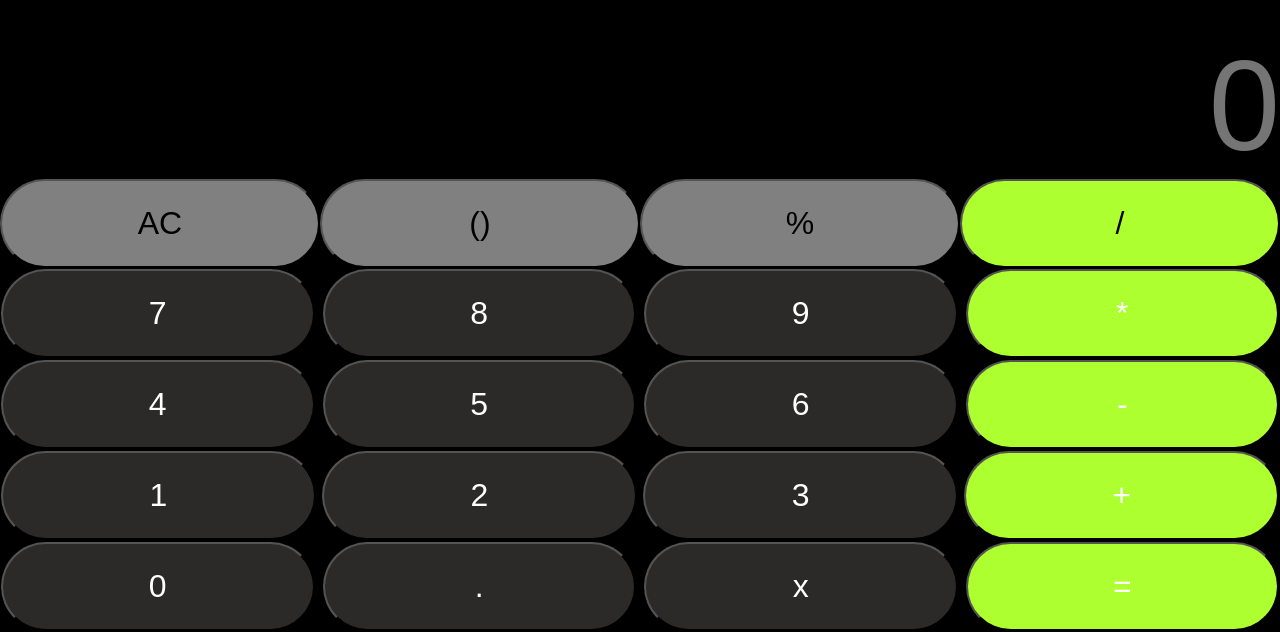
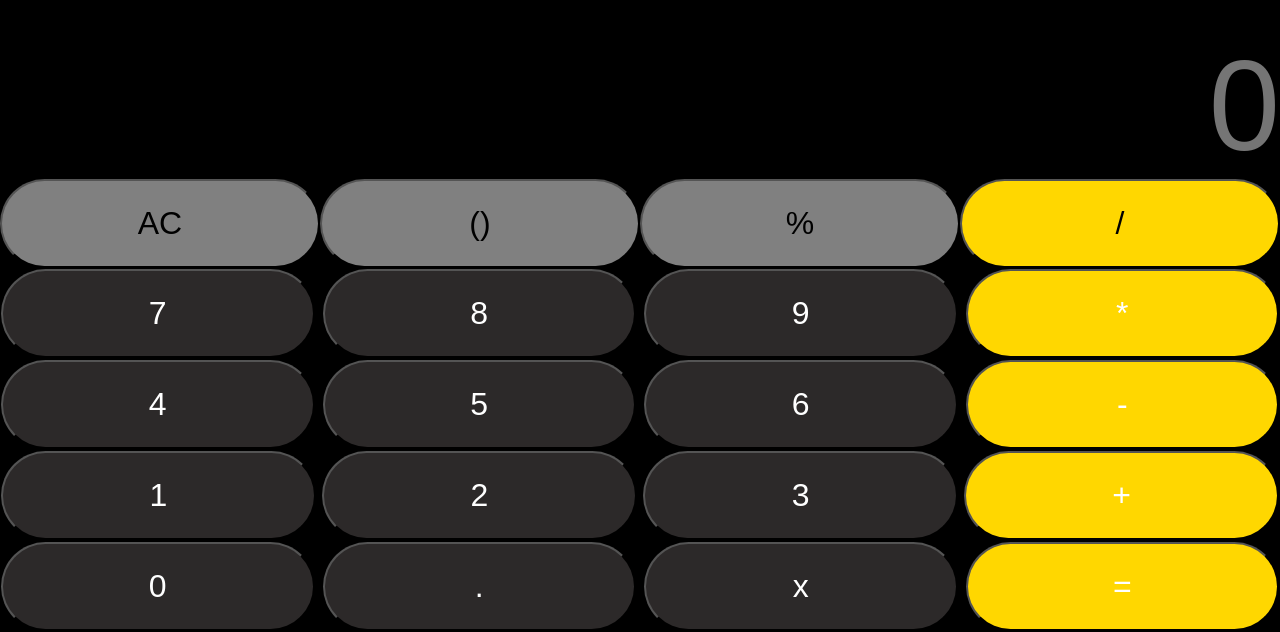
Before and after one commit to temchelsy/calculator, a plain HTML site: page index.html in a window 1280 px wide. Shown: the part 176-808 px from the top of the page. Drawn offline with Linux system fonts and the light colour scheme.

Commit message:
modification of my calculator

```diff
--- a/index.html
+++ b/index.html
@@ -21,33 +21,33 @@
 
                 <button>%</button>
 
-                <button style="background-color: greenyellow;" class="modolus">/</button>
+                <button style="background-color: gold;" class="modolus">/</button>
             </div>
             <div class="third-role">
                 <button style="background-color: #2c2929;">7</button>
                 <button style="background-color: #2c2929;">8</button>
                 <button style="background-color: #2c2929;">9</button>
-                <button style="background-color: greenyellow;">*</button>
+                <button style="background-color: gold;">*</button>
             </div>
 
             <div class="fourth-role">
                 <button style="background-color: #2c2929;">4</button>
                 <button style="background-color: #2c2929;">5</button>
                 <button style="background-color: #2c2929;">6</button>
-                <button style="background-color: greenyellow;">-</button>
+                <button style="background-color: gold;">-</button>
             </div>
 
             <div class="fifth-role">
                 <button style="background-color: #2c2929;">1</button>
                 <button style="background-color: #2c2929;">2</button>
                 <button style="background-color: #2c2929;">3</button>
-                <button style="background-color: greenyellow;">+</button>
+                <button style="background-color: gold;">+</button>
             </div>
             <div class="sixth-role">
                 <button style="background-color: #2c2929;">0</button>
                 <button style="background-color: #2c2929;">.</button>
                 <button style="background-color: #2c2929;">x</button>
-                <button style="background-color: greenyellow;">=</button>
+                <button style="background-color: gold;">=</button>
             </div>
         </div>
 
```
